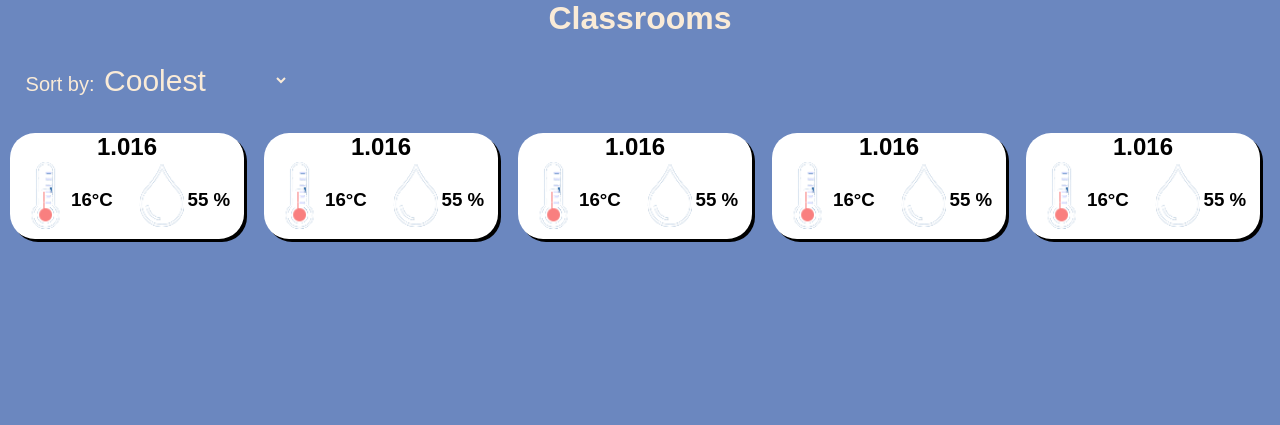
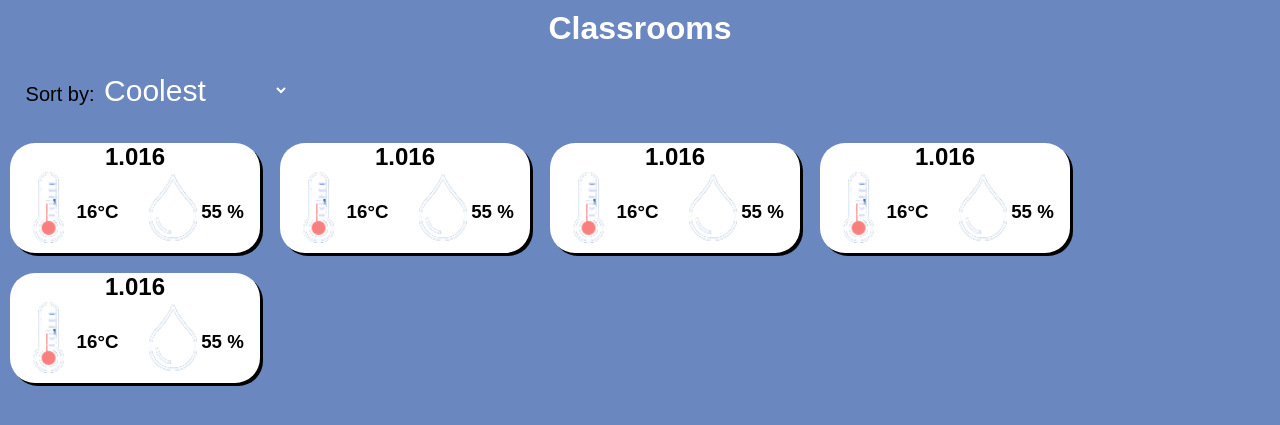
Before and after one commit to SytzeVDGaag/lora-dashboard, a PHP site: page / in a window 1280 px wide. Shown: the top 425 px of the page. Run offline with PHP 8.4, Linux system fonts and the light colour scheme.

Commit message:
css aangepast
kleuren gewijzigd en header aangepast

```diff
--- a/INF2DLora.css
+++ b/INF2DLora.css
@@ -8,14 +8,14 @@ body {
     font-family: Arial, Helvetica, sans-serif;
 }
 
-h1 {
-    color: antiquewhite;
+.header {
+    margin-top: 10px;
+    color: white;
     text-align: center;
 }
 
 p {
     padding: 2%;
-    color: antiquewhite;
     font-size: 1.25em;
 }
 
@@ -24,7 +24,7 @@ a {
 }
 
 #sort {
-    color: antiquewhite;
+    color: white;
     background-color: #6b87bf;
     border: none;
     font-size: 1.5em;
@@ -37,8 +37,8 @@ a {
 }
 
 .roomstats {
-    min-width: 200px;
-    width: calc(20vw - 22px);
+    min-width: 250px;
+    width: calc(20% - 22px);
     background-color: white;
     border-radius: 25px;
     border-color: transparent;
@@ -46,6 +46,14 @@ a {
     margin: 10px;
     box-shadow: 3px 3px;
 }
+/*@media only screen and (max-width: 1200px)
+{
+    .roomstats{
+        min-width: 250px;
+        width: calc(25% - 22px);
+        margin: 10px;
+    }
+}*/
 
 .classroom {
     color: black;
--- a/INF2DLora.html
+++ b/INF2DLora.html
@@ -11,7 +11,7 @@
 
 <body onload="getOption()">
 
-    <h1>Classrooms</h1>
+    <h1 class= "header">Classrooms</h1>
 
     <form>
         <p>Sort by:
```
Lines whose indentation alone changed are shown as unchanged.
